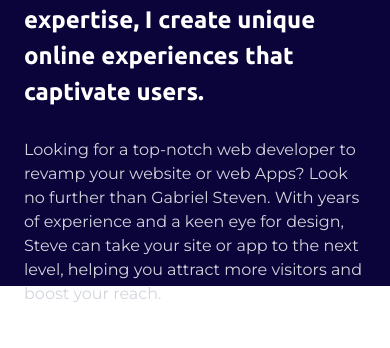
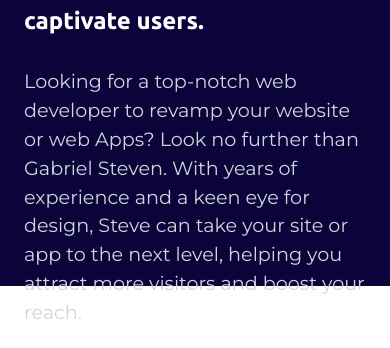
Before and after one commit to bluemagikSGO/portfolio, a React (Vite) app: page / in a window 390 px wide. Shown: the part 1402-1750 px from the top of the page. Built offline with nearby package versions, Linux system fonts and the light colour scheme.

Commit message:
03/06/2025

```diff
--- a/src/components/About.jsx
+++ b/src/components/About.jsx
@@ -9,11 +9,11 @@ const About = () => {
       className="h-screen md:flex md:flex-row flex flex-col md:px-[10rem] bg-[#0b043a] text-white md:gap-9 items-center justify-center "
     >
       <div className="flex md:w-[40%] md:py-35 ">
-        <div className="relative bg-[#1b1448] md:w-[80%] w-[97%] md:h-[430px] h-[400px] border-1 border-blue-100 py-3 rounded-md">
+        <div className="relative bg-[#1b1448] md:w-[80%] w-[97%] md:h-[430px] h-[350px] border-1 border-blue-100 py-3 rounded-md">
           <img
             src={enhancedImage}
             alt="image"
-            className="w-[320px] h-[340px] md:absolute left-6 p-3 md:p-0 transition-all duration-1000 hover:scale-[1.1] cursor-pointer"
+            className="w-[320px] md:h-[340px] h-[290px] md:absolute left-6 p-3 md:p-0 transition-all duration-1000 hover:scale-[1.1] cursor-pointer"
           />
 
           <div className="absolute bottom-0 flex justify-between w-[100%] gap-5  text-2xl p-3">
@@ -38,7 +38,7 @@ const About = () => {
           users.
         </p>
 
-        <p className="text-[1rem] md:text-[1.2rem] text-gray-300 font-['Montserrat'] ">
+        <p className="text-[1.2rem] md:text-[1.2rem] text-gray-300 font-['Montserrat'] ">
           Looking for a top-notch web developer to revamp your website or web
           Apps? Look no further than Gabriel Steven. With years of experience
           and a keen eye for design, Steve can take your site or app to the next
```
